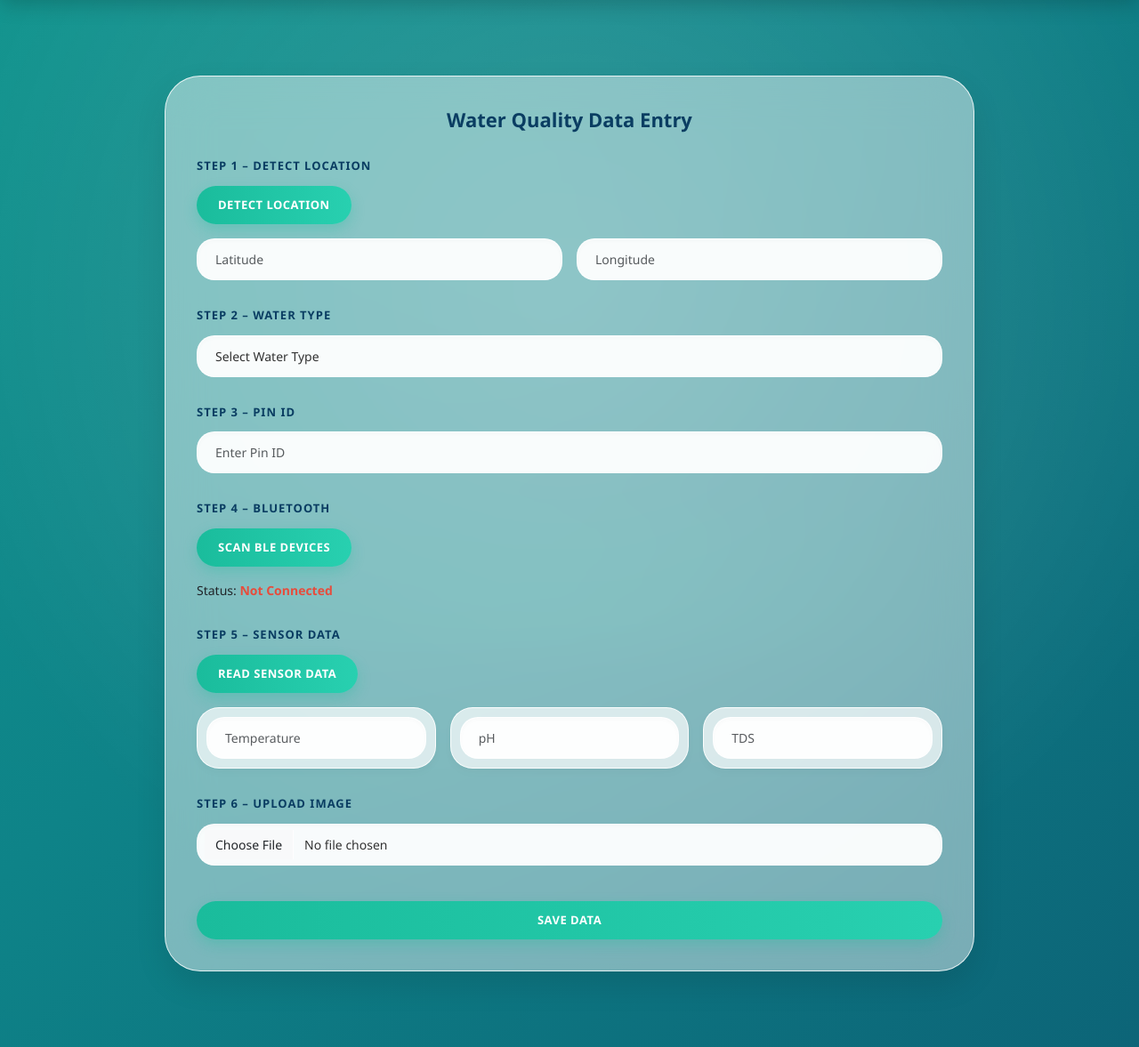
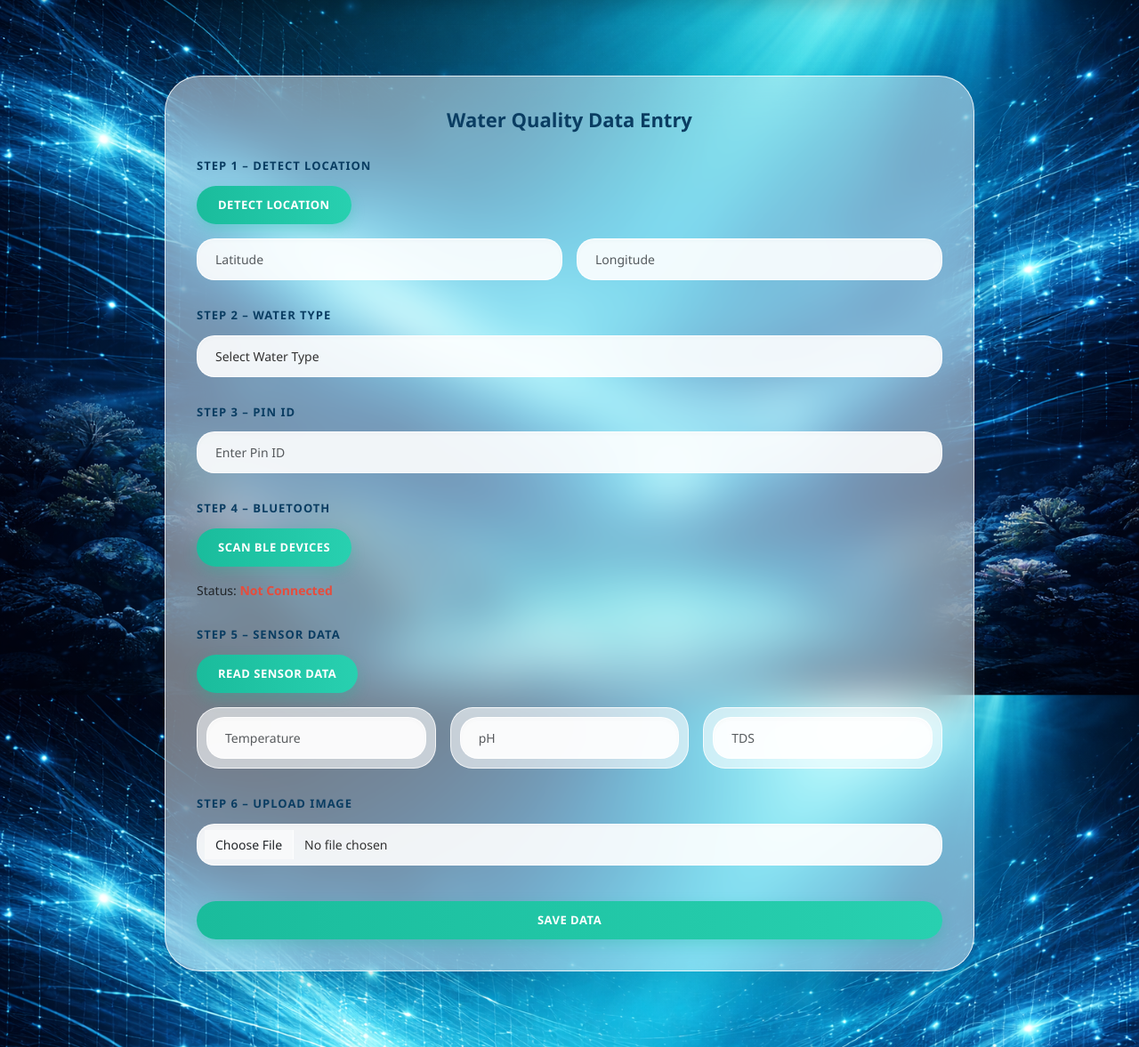
Before and after one commit to pgrapher906-ctrl/project, a Flask app: template app/templates/dashboard.html in a window 1280 px wide. Shown: the part 72-1249 px from the top of the page at 89% size. Run offline with Flask 3, Linux system fonts and the light colour scheme; the template is opened without the code that fills it, so the values that code supplies are empty.

Commit message:
Update dashboard.html

```diff
--- a/app/templates/dashboard.html
+++ b/app/templates/dashboard.html
@@ -6,62 +6,30 @@
 
 <style>
 /* ==============================
-   ANIMATED OCEAN BACKGROUND UI
+   CLEAN UI WITH ORIGINAL BACKGROUND
+   (Applying Mockup Styles to Elements Only)
 ============================== */
 body {
-    /* Flowing Animated Gradient */
-    background: linear-gradient(-45deg, #0A3D62, #0e8388, #1ABC9C, #145374);
-    background-size: 400% 400%;
-    animation: oceanFlow 15s ease infinite;
-
+    /* Kept your original wave background untouched! */
+    background: url("{{ url_for('static', filename='images/wave_bg.jpg') }}") no-repeat center center fixed !important;
+    background-size: cover !important;
     overflow-x: hidden !important;
     font-family: 'Segoe UI', Tahoma, Geneva, Verdana, sans-serif;
-    position: relative;
-    z-index: 0;
 }
 
-/* Subtle moving underwater sunlight rays */
-body::before {
-    content: '';
-    position: fixed;
-    top: -50%;
-    left: -50%;
-    width: 200%;
-    height: 200%;
-    background: radial-gradient(circle, rgba(255,255,255,0.15) 0%, transparent 50%);
-    animation: spinRays 25s linear infinite;
-    z-index: -1;
-    pointer-events: none;
-}
-
-/* Animation Keyframes */
-@keyframes oceanFlow {
-    0% { background-position: 0% 50%; }
-    50% { background-position: 100% 50%; }
-    100% { background-position: 0% 50%; }
-}
-
-@keyframes spinRays {
-    0% { transform: rotate(0deg); }
-    100% { transform: rotate(360deg); }
-}
-
-/* ==============================
-   MOCKUP STYLED ELEMENTS
-============================== */
 .dashboard-wrapper {
     max-width: 950px;
     margin: 40px auto;
     padding: 20px;
 }
 
-/* Very rounded, highly frosted glass card */
+/* Very rounded, highly frosted glass card matching the mockup */
 .glass-card {
     background: rgba(255, 255, 255, 0.45);
     backdrop-filter: blur(25px);
     -webkit-backdrop-filter: blur(25px);
     padding: 35px;
-    border-radius: 40px;
+    border-radius: 40px; /* Highly rounded corners */
     border: 1px solid rgba(255, 255, 255, 0.8);
     box-shadow: 0 15px 35px rgba(0, 0, 0, 0.1);
 }
@@ -82,7 +50,7 @@ body::before {
     color: white;
     border: none;
     padding: 12px 24px;
-    border-radius: 30px;
+    border-radius: 30px; /* Pill shape */
     transition: all 0.3s ease;
     font-weight: 600;
     box-shadow: 0 6px 15px rgba(26, 188, 156, 0.3);
@@ -102,25 +70,24 @@ body::before {
     border-radius: 20px !important;
     border: 1px solid rgba(255, 255, 255, 0.9) !important;
     padding: 12px 20px !important;
-    background: rgba(255, 255, 255, 0.95) !important;
+    background: rgba(255, 255, 255, 0.9) !important;
     box-shadow: inset 0 2px 5px rgba(0,0,0,0.02) !important;
     font-size: 14px;
     color: #333;
 }
 
 .form-control:focus, .form-select:focus {
-    box-shadow: 0 0 0 3px rgba(26, 188, 156, 0.4) !important;
+    box-shadow: 0 0 0 3px rgba(26, 188, 156, 0.3) !important;
     outline: none !important;
 }
 
 #map {
     height: 280px;
-    border-radius: 20px;
+    border-radius: 20px; /* Matched map roundness */
     margin-top: 15px;
     display: none;
     width: 100%;
     border: 3px solid white;
-    box-shadow: 0 5px 15px rgba(0,0,0,0.1);
 }
 
 .status-connected {
@@ -134,15 +101,14 @@ body::before {
 }
 
 .sensor-box {
-    background: rgba(255, 255, 255, 0.7);
+    background: rgba(255, 255, 255, 0.6);
     padding: 10px;
     border-radius: 25px;
-    border: 1px solid rgba(255, 255, 255, 0.9);
-    box-shadow: 0 4px 10px rgba(0,0,0,0.03);
+    border: 1px solid rgba(255, 255, 255, 0.8);
 }
 
 /* ===================================
-   DASHBOARD RESPONSIVE FIXES
+   DASHBOARD RESPONSIVE FIXES (Untouched)
 =================================== */
 @media (max-width: 768px) {
     .dashboard-wrapper {
```
